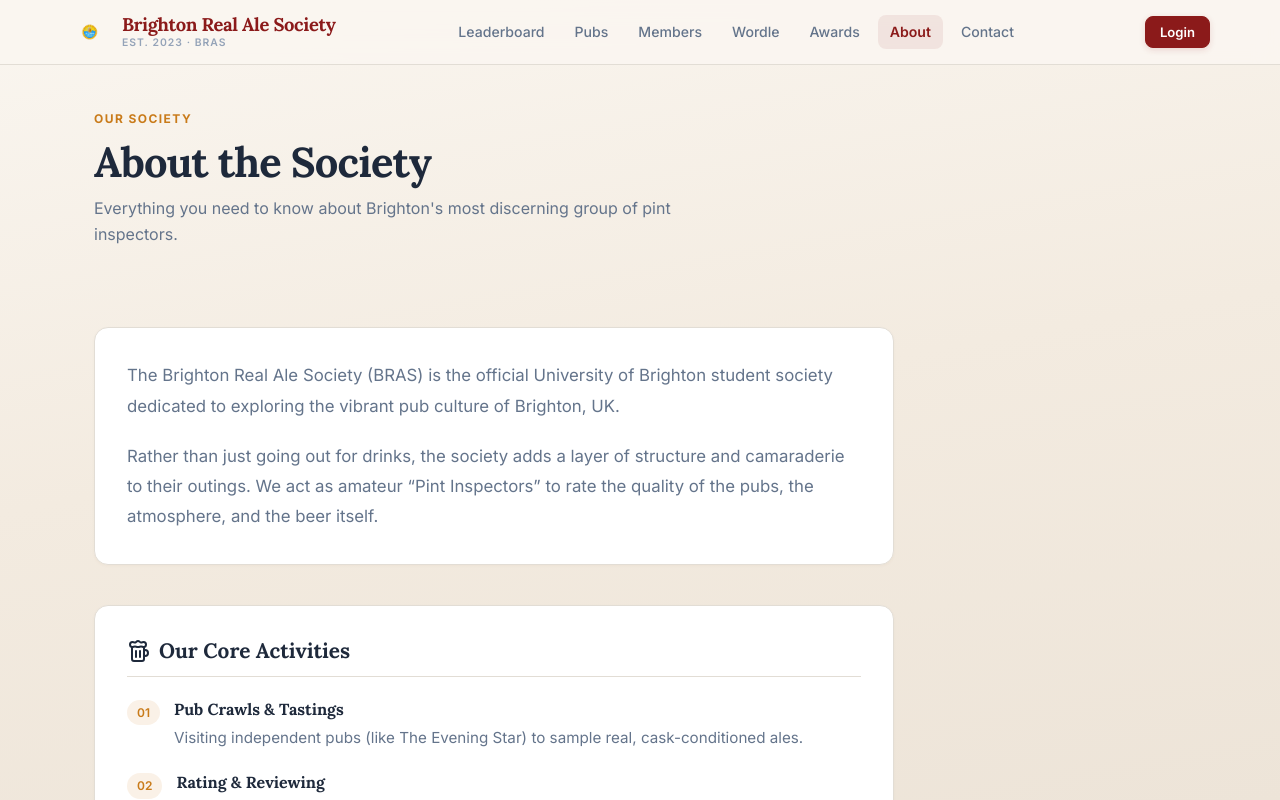
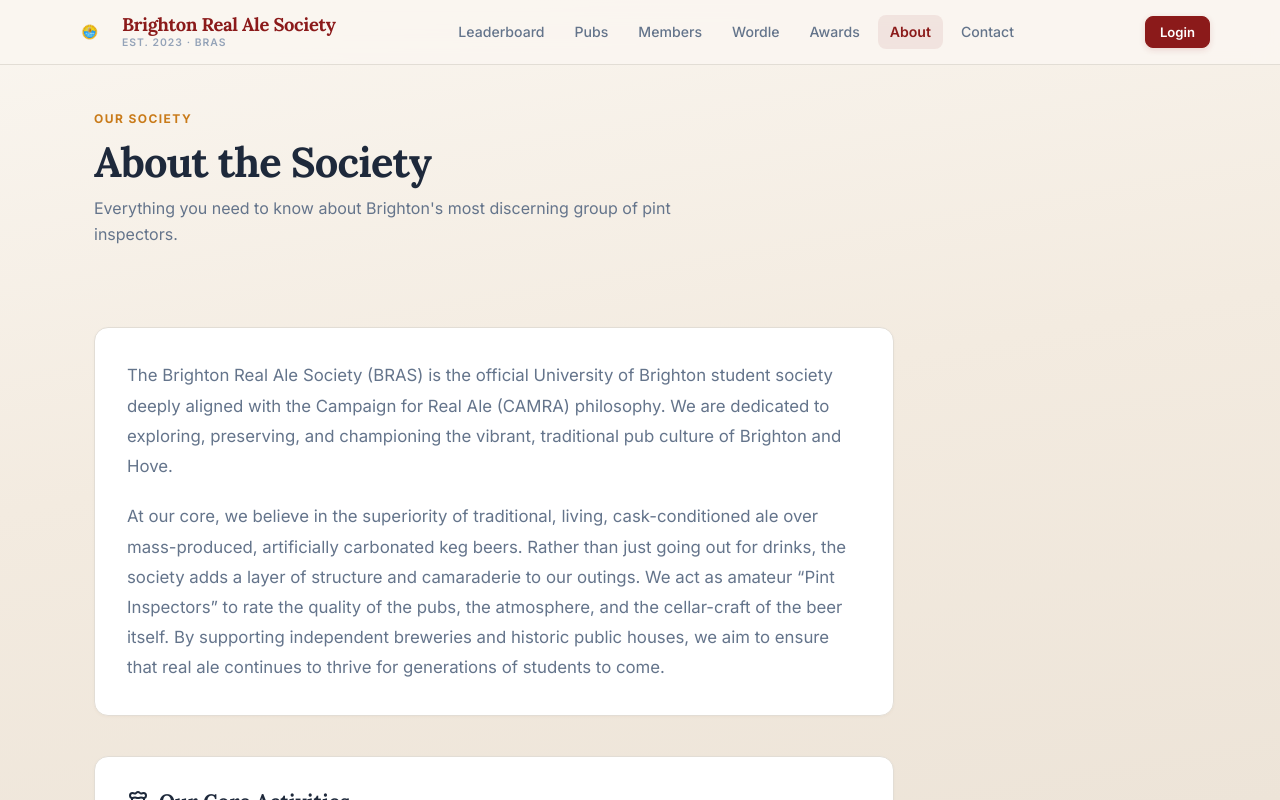
Before and after one commit to brightonale/bras-website, a Next.js app: page /about in a window 1280 px wide. Shown: the top 800 px of the page. Built offline with nearby package versions, Linux system fonts and the light colour scheme.

Commit message:
Upscale logo and add CAMRA ethos

```diff
--- a/src/app/about/page.tsx
+++ b/src/app/about/page.tsx
@@ -22,10 +22,10 @@ export default function About() {
       <div className="section-card" style={{ maxWidth: '800px' }}>
         <div style={{ color: 'var(--text-muted)', fontSize: '1.05rem', lineHeight: 1.8, display: 'flex', flexDirection: 'column', gap: '20px' }}>
           <p>
-            The Brighton Real Ale Society (BRAS) is the official University of Brighton student society dedicated to exploring the vibrant pub culture of Brighton, UK.
+            The Brighton Real Ale Society (BRAS) is the official University of Brighton student society deeply aligned with the Campaign for Real Ale (CAMRA) philosophy. We are dedicated to exploring, preserving, and championing the vibrant, traditional pub culture of Brighton and Hove.
           </p>
           <p>
-            Rather than just going out for drinks, the society adds a layer of structure and camaraderie to their outings. We act as amateur &ldquo;Pint Inspectors&rdquo; to rate the quality of the pubs, the atmosphere, and the beer itself.
+            At our core, we believe in the superiority of traditional, living, cask-conditioned ale over mass-produced, artificially carbonated keg beers. Rather than just going out for drinks, the society adds a layer of structure and camaraderie to our outings. We act as amateur &ldquo;Pint Inspectors&rdquo; to rate the quality of the pubs, the atmosphere, and the cellar-craft of the beer itself. By supporting independent breweries and historic public houses, we aim to ensure that real ale continues to thrive for generations of students to come.
           </p>
         </div>
       </div>
--- a/src/app/layout.tsx
+++ b/src/app/layout.tsx
@@ -38,7 +38,7 @@ export default function RootLayout({
             <div>
               <div className="site-footer__brand">Brighton Real Ale Society</div>
               <p className="site-footer__copy">
-                Est. 2023 · University of Sussex<br />
+                Est. 2023 · University of Brighton<br />
                 May your pints be cask-conditioned.
               </p>
             </div>
```
Also changed, not shown: src/app/page.tsx (+4 -4 lines).
